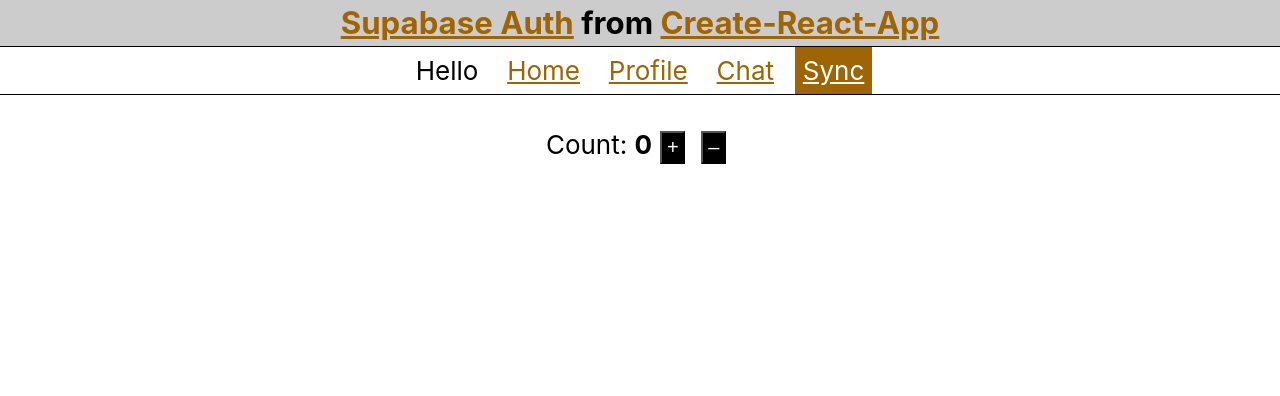
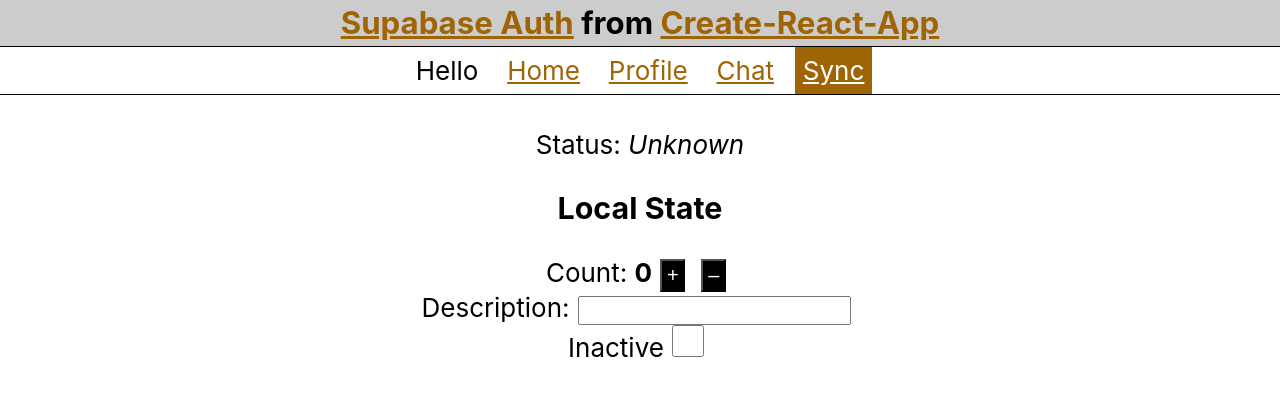
Before and after one commit to neolefty/multiplayer-compare, a React (Create React App) app in the folder supa-chat-cra/: page /sync in a window 1280 px wide. Shown: the top 396 px of the page. Built offline with nearby package versions, Linux system fonts and the light colour scheme; no server answers.

Commit message:
add controls for description & inactive; go back to 120 width

```diff
--- a/supa-chat-cra/package.json
+++ b/supa-chat-cra/package.json
@@ -58,7 +58,7 @@
         "double"
       ],
       "max-len": ["warn", {
-        "code": 90
+        "code": 120
       }]
     }
   },
--- /dev/null
+++ b/supa-chat-cra/src/presence/PresencePage.scss
@@ -0,0 +1,4 @@
+input[type='checkbox'] {
+  width: 2rem;
+  height: 2rem;
+}
--- a/supa-chat-cra/src/presence/PresencePage.tsx
+++ b/supa-chat-cra/src/presence/PresencePage.tsx
@@ -1,21 +1,51 @@
 import { PageFrame } from "../nav/PageFrame"
 import React from "react"
 import { usePresence } from "./PresenceProvider"
+import "./PresencePage.scss"
+
+const LocalPresenceControl = () => {
+    const { localValue, dispatch } = usePresence()
+    return (
+        <>
+            <label htmlFor="count">
+                Count: <strong>{localValue.count}</strong>
+            </label>
+            <button id="count" onClick={() => dispatch({ count: localValue.count + 1 })}>
+                +
+            </button>
+            <button id="count" onClick={() => dispatch({ count: localValue.count - 1 })}>
+                –
+            </button>
+            <br />
+            <label htmlFor="description">Description</label>:
+            <input
+                id="description"
+                value={localValue.description}
+                onChange={(e) => dispatch({ description: e.target.value })}
+            />
+            <br />
+            <label htmlFor="active">{localValue.active ? "Active" : "Inactive"}</label>
+            <input
+                type="checkbox"
+                checked={localValue.active}
+                onChange={() => dispatch({ active: !localValue.active })}
+            />
+        </>
+    )
+}
+
+// TODO show remote values — maybe labelled by their UUIDs
+// TODO look up users by UUID and improve the labels
 
 export const PresencePage = () => {
-    const { value, dispatch, status } = usePresence()
+    const { status } = usePresence()
     return (
         <PageFrame>
             <p>
-                Count: <strong>{value.count}</strong>
-                <button onClick={() => dispatch({ count: value.count + 1 })}>+</button>
-                <button onClick={() => dispatch({ count: value.count - 1 })}>–</button>
+                Status: <em>{status || "Unknown"}</em>
             </p>
-            {status && (
-                <p>
-                    Status: <em>{status}</em>
-                </p>
-            )}
+            <h3>Local State</h3>
+            <LocalPresenceControl />
         </PageFrame>
     )
 }
--- a/supa-chat-cra/src/presence/PresenceProvider.tsx
+++ b/supa-chat-cra/src/presence/PresenceProvider.tsx
@@ -1,12 +1,4 @@
-import {
-    createContext,
-    Dispatch,
-    PropsWithChildren,
-    useContext,
-    useEffect,
-    useMemo,
-    useReducer,
-} from "react"
+import { createContext, Dispatch, PropsWithChildren, useContext, useEffect, useMemo, useReducer } from "react"
 import { z } from "zod"
 import { useSupabase } from "../SupabaseProvider"
 import { RealtimeChannel } from "@supabase/supabase-js"
@@ -26,6 +18,7 @@
 //     presence_ref: "F0zE8faUh49c51UG",
 // }]
 // Top level keys are UUIDs that I think identify the originator of that presence state
+// TODO genericize — can we somehow define PresenceEventValidator<PresenceContents>?
 const PresenceEventValidator = z.record(
     // How many objects are in the array?
     z.array(
@@ -39,17 +32,19 @@
 
 interface PresenceState<V extends {}> {
     channel?: RealtimeChannel
-    value: V
+    localValue: V
+    remoteValues: PresenceEvent
     dispatch: Dispatch<Partial<V>>
     status?: string
 }
 
 const INITIAL_STATE: PresenceState<PresenceContents> = {
-    value: {
+    localValue: {
         count: 0,
         description: "",
         active: false,
     },
+    remoteValues: {},
     dispatch: () => {
         throw new Error("Not initialized")
     },
@@ -64,26 +59,21 @@
     return Object.freeze({ ...state, ...action })
 }
 
-export const PresenceProvider = ({
-    channelName,
-    children,
-}: PropsWithChildren<{ channelName: string }>) => {
+export const PresenceProvider = ({ channelName, children }: PropsWithChildren<{ channelName: string }>) => {
     const [state, dispatch] = useReducer(PresenceReducer, INITIAL_STATE)
     const { supabase, session } = useSupabase()
-    const { channel, value } = state
+    const { channel, localValue } = state
     const stateWithDispatch: PresenceState<PresenceContents> = useMemo(
         () => ({
             ...state,
             dispatch: (action) => {
-                const newValue = Object.freeze({ ...value, ...action })
-                channel
-                    ?.track(newValue)
-                    .then((response) => console.log("track", { response }))
+                const newValue = Object.freeze({ ...localValue, ...action })
+                channel?.track(newValue).then((response) => console.log("track", { response }))
                 console.log("dispatch", { oldValue: channel?.presenceState(), newValue })
-                dispatch({ value: newValue })
+                dispatch({ localValue: newValue })
             },
         }),
-        [channel, state, value]
+        [channel, state, localValue]
     )
 
     // keep a channel around
@@ -97,19 +87,13 @@
         if (channel) {
             const subscribedChannel = channel
                 .on("presence", { event: "sync" }, () => {
-                    const rawValue = channel.presenceState()
-                    console.log("sync", { rawValue })
-                    const value = PresenceEventValidator.parse(rawValue)
-                    // TODO consider dispatching the original result of
-                    //  channel.presencesState(), for stability — since the
-                    //  result of Zod's parse() is a deep clone
-                    // dispatch({ value })
+                    const rawEvent = channel.presenceState()
+                    console.log("sync", { rawValue: rawEvent })
+                    const remoteValues: PresenceEvent = PresenceEventValidator.parse(rawEvent)
+                    dispatch({ remoteValues })
                 })
-                .on(
-                    "presence",
-                    { event: "join" },
-                    ({ key, currentPresences, newPresences }) =>
-                        console.log("join", { key, currentPresences, newPresences })
+                .on("presence", { event: "join" }, ({ key, currentPresences, newPresences }) =>
+                    console.log("join", { key, currentPresences, newPresences })
                 )
                 .on("presence", { event: "leave" }, () => {
                     console.log("leave", channel.presenceState())
@@ -124,19 +108,12 @@
             // cleanup: unsub
             return () => {
                 console.log("Unsubscribing")
-                subscribedChannel
-                    .unsubscribe()
-                    .then((response: string) => console.log("Unsubscribed", { response }))
+                subscribedChannel.unsubscribe().then((response: string) => console.log("Unsubscribed", { response }))
             }
         }
     }, [channel])
 
-    return (
-        <PresenceContext.Provider value={stateWithDispatch}>
-            {children}
-        </PresenceContext.Provider>
-    )
+    return <PresenceContext.Provider value={stateWithDispatch}>{children}</PresenceContext.Provider>
 }
 
-export const usePresence = (): PresenceState<PresenceContents> =>
-    useContext(PresenceContext)
+export const usePresence = (): PresenceState<PresenceContents> => useContext(PresenceContext)
```
Also changed, not shown: 1 other file (tests, documents, lock files or other folders).
